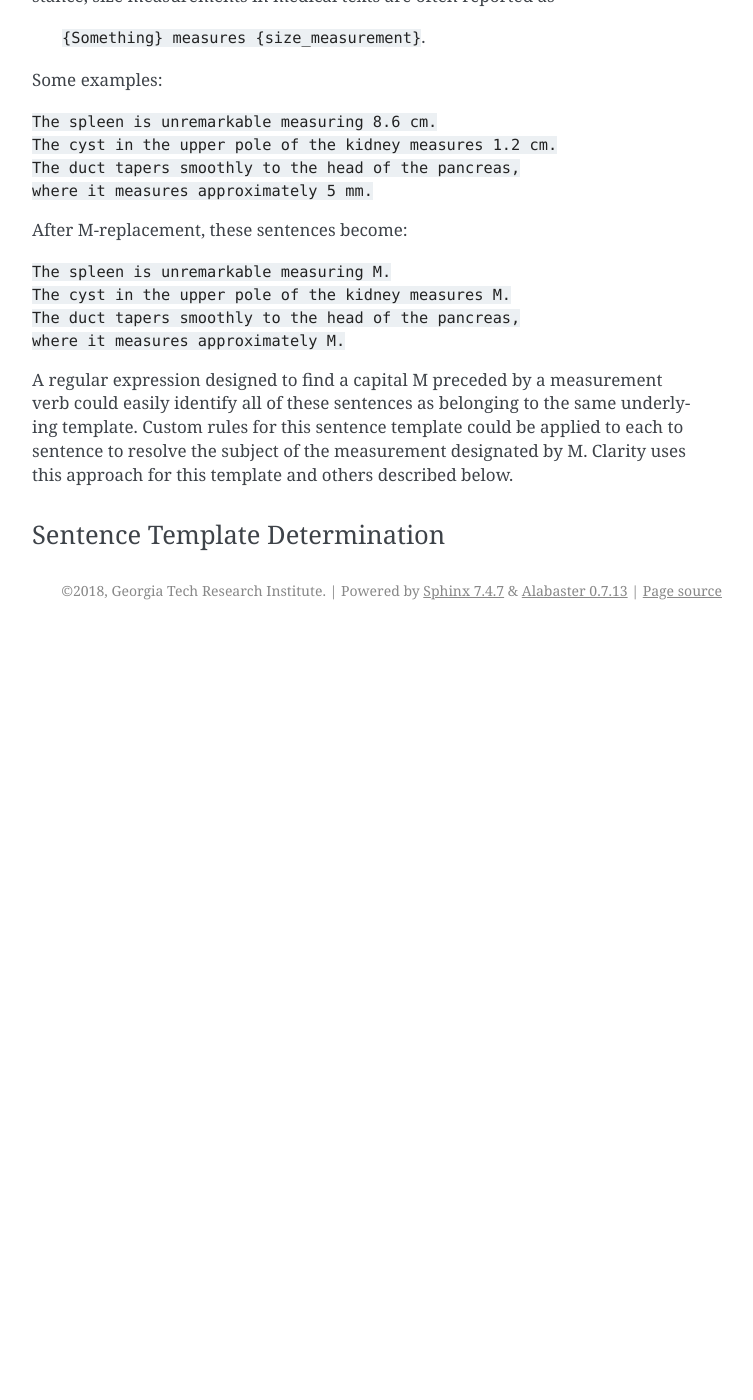
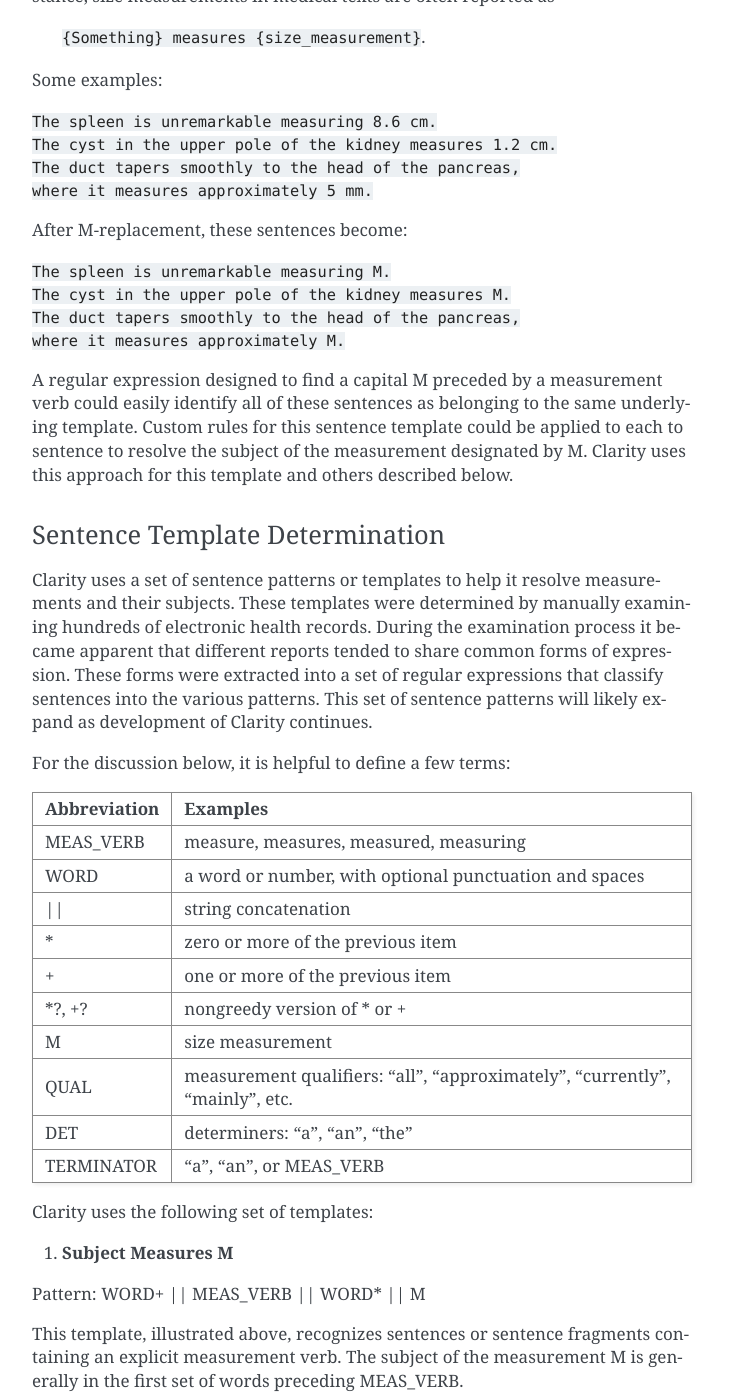
Before and after one commit to ClarityNLP/ClarityNLP, a Sphinx documentation site: the page built from docs/algorithms/measurement_subject_resolution.rst, in a window 1280 px wide and 1400 px high, scrolled down 8188 px. Shown: the whole window, without its empty margins (388-1141 px from the left). Built offline with Sphinx 7.4.7, drawn with Linux system fonts in a browser that asks for light colours; before the commit the page ends 8818 px from its top, so only the background shows below that; some of the changed text lies outside the part shown.

Commit message:
working on template section of subj-meas resolution doc

```diff
--- a/docs/algorithms/measurement_subject_resolution.rst
+++ b/docs/algorithms/measurement_subject_resolution.rst
@@ -372,3 +372,72 @@
 
 Sentence Template Determination
 -------------------------------
+
+Clarity uses a set of sentence patterns or templates to help it resolve
+measurements and their subjects. These templates were determined by manually
+examining hundreds of electronic health records. During the
+examination process it became apparent that different reports tended to share
+common forms of expression. These forms were extracted into a set of regular
+expressions that classify sentences into the various patterns. This set of
+sentence patterns will likely expand as development of Clarity continues.
+
+For the discussion below, it is helpful to define a few terms:
+
+===================  =======================================================
+Abbreviation         Examples
+===================  =======================================================
+MEAS_VERB            measure, measures, measured, measuring
+WORD                 a word or number, with optional punctuation and spaces
+||                   string concatenation
+\*                   zero or more of the previous item
+\+                   one or more of the previous item
+\*?, +?              nongreedy version of \* or \+
+M                    size measurement
+QUAL                 measurement qualifiers: "all", "approximately",
+                     "currently", "mainly", etc.
+DET                  determiners: "a", "an", "the"
+TERMINATOR           "a", "an", or MEAS_VERB
+===================  =======================================================
+
+Clarity uses the following set of templates:
+
+1. **Subject Measures M**
+
+| Pattern: WORD+ || MEAS_VERB || WORD* || M
+
+This template, illustrated above, recognizes sentences or sentence fragments
+containing an explicit measurement verb. The subject of the measurement M
+is generally in the first set of words preceding MEAS_VERB.
+
+2. **A Words M**
+
+| Nongreedy pattern: DET || WORD+ || QUAL* || M || WORD+? || TERMINATOR
+|    Greedy pattern: DET || WORD+ || QUAL* || M || WORD+
+
+This template recognizes sentences or sentence fragments containing
+measurements stated in declarative form without an explicit measurement
+verb. For instance:
+
+| An unchanged 2cm hyperechoic focus...
+| ...and has a simple 1.2 x 2.9 x 2.9 cm cyst...
+
+3. **A M Words**
+
+| Nongreedy pattern: DET || QUAL* || M || WORD+? || TERMINATOR
+|    Greedy pattern: DET || QUAL* || M || WORD+
+
+Same as #2, but with the words in a different order. Examples:
+
+| A 3cm node in the right low paratracheal station...
+| The approximately 1 cm cyst in the upper pole of the left kidney...
+
+
+4. **Ranging in Size**
+
+5. **Now vs. Then**
+
+6. **Before and After**
+
+7. **M and M**
+
+8. **Carina**
```
